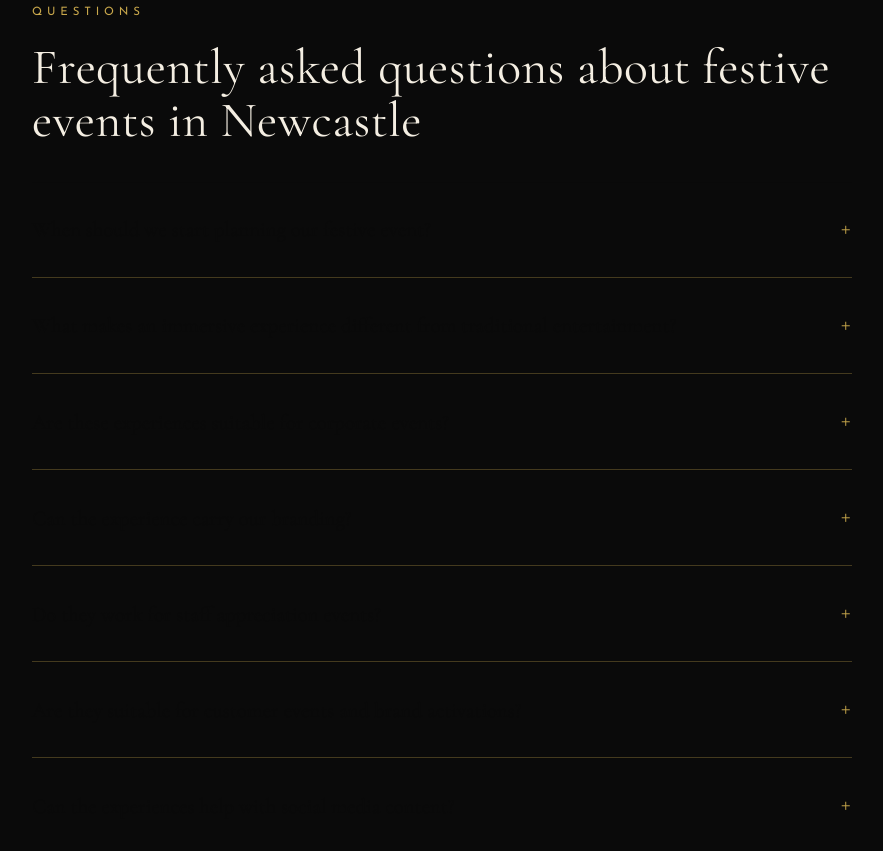
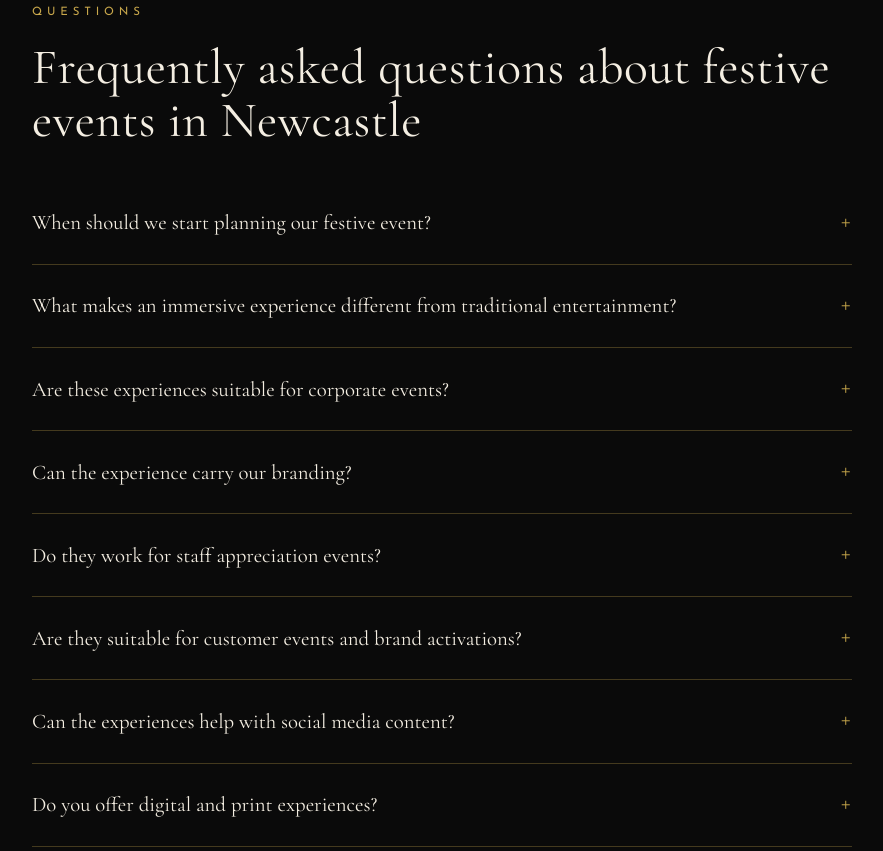
Before and after one commit to MomentLabUK/Momentlab-website, a website: page journal/why-businesses-in-newcastle-are-rethinking-festive-events-2026.html in a window 1280 px wide. Shown: the part 6014-6865 px from the top of the page, without its empty margins (198-1081 px from the left). Drawn offline with nearby package versions, Linux system fonts and the light colour scheme.

Commit message:
Fix FAQ colours on journal post

```diff
--- a/journal/why-businesses-in-newcastle-are-rethinking-festive-events-2026.html
+++ b/journal/why-businesses-in-newcastle-are-rethinking-festive-events-2026.html
@@ -513,6 +513,11 @@
 .faq-sec .head{margin-bottom:34px}
 .faq-sec .head h2{margin-top:18px}
 .faq .ans a{color:var(--gilt);border-bottom:1px solid var(--line)}
+.faq-sec .faq details{border-top:0;border-bottom:1px solid var(--line);padding:0}
+.faq-sec .faq summary{color:var(--bone)}
+.faq-sec .faq summary:hover{color:var(--gilt)}
+.faq-sec .faq .ans{color:var(--bone-dim);padding:0 0 24px}
+
 .backrow{padding:0 0 clamp(60px,8vw,100px);text-align:center}
 </style>
 </head>
```
